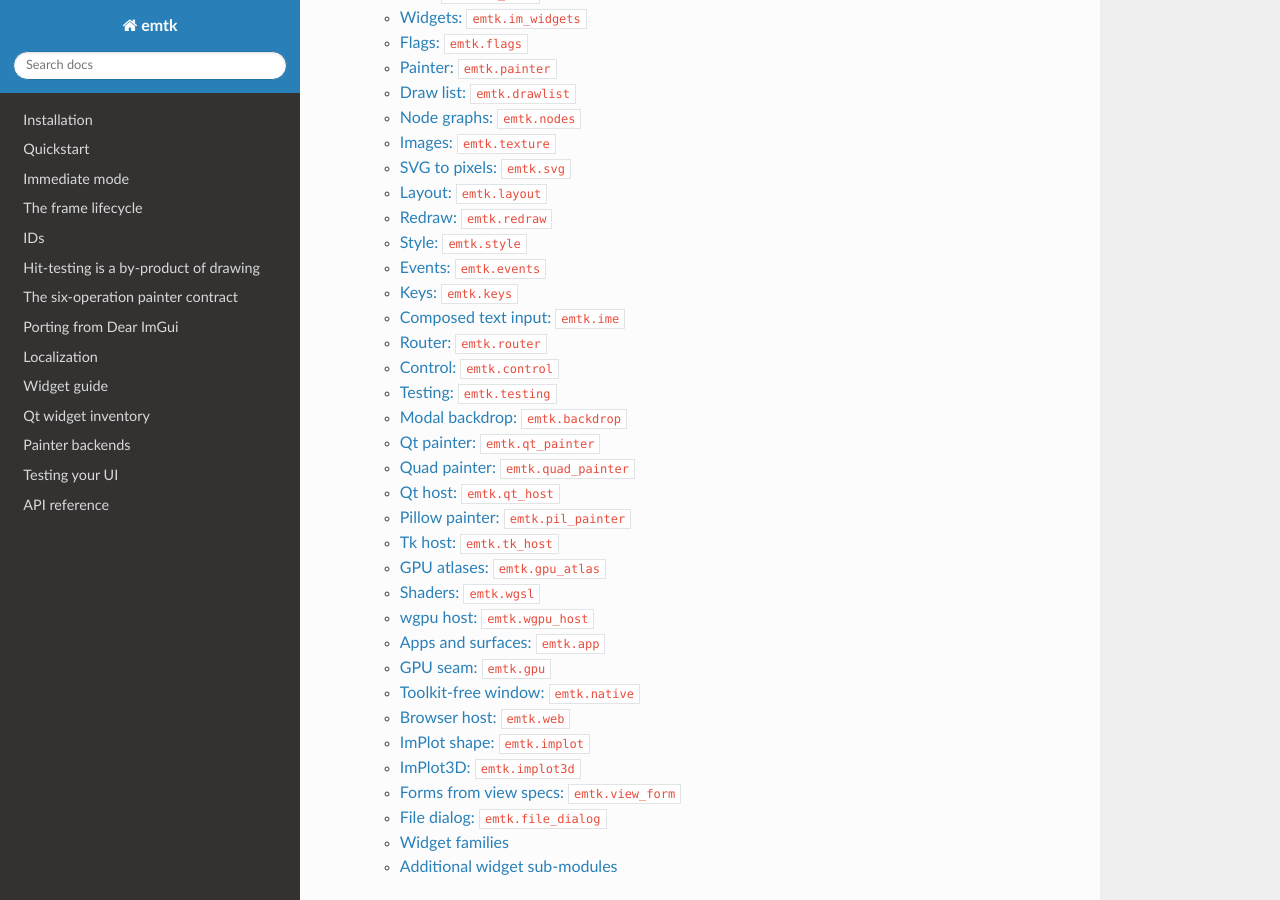
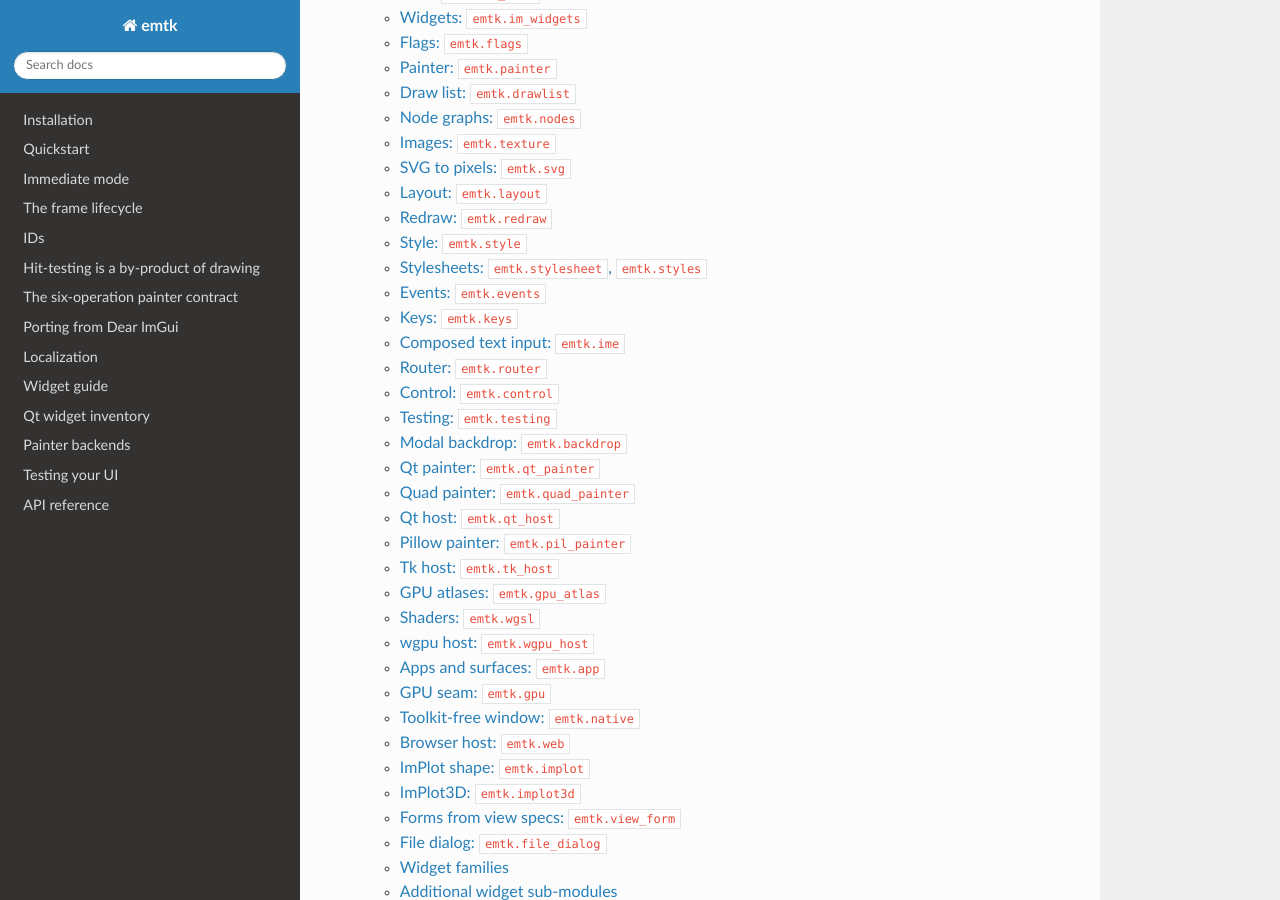
Before and after one commit to tpeulen/emtk, a Sphinx documentation site: the page built from docs/index.rst, in a window 1280 px wide and 900 px high, scrolled down 2566 px. Built offline with Sphinx 7.4.7 and the Read the Docs theme 3.1.0, drawn with Linux system fonts in a browser that asks for light colours.

Commit message:
Guards green: lazy name map, TABLE_KEYS "selection", stylesheet API docs
Three suite failures, two of them older than this batch:
- 62673bf added im.begin_filtered_list / end_filtered_list / filter_field
  without regenerating the lazy name map (test_the_lazy_name_map_is_current);
  tools/gen_names.py re-run, so emtk.begin_filtered_list resolves.
- 4876c64 made data_table read merged["selection"] ("single") without
  declaring it in view_form.TABLE_KEYS, so the schema generators that read
  TABLE_KEYS did not know the key
  (test_every_key_the_table_binding_reads_is_declared).
- emtk.styles (and emtk.stylesheet) had no automodule in docs/api.rst
  (test_staleness_guard_control_modules).

```diff
--- a/docs/api.rst
+++ b/docs/api.rst
@@ -82,6 +82,15 @@ Style: ``emtk.style``
 -------------------------
 
 .. automodule:: emtk.style
+   :noindex:
+
+Stylesheets: ``emtk.stylesheet``, ``emtk.styles``
+-------------------------------------------------
+
+.. automodule:: emtk.stylesheet
+   :noindex:
+
+.. automodule:: emtk.styles
    :noindex:
 
 Events: ``emtk.events``
--- a/emtk/__init__.py
+++ b/emtk/__init__.py
@@ -530,6 +530,7 @@ _NAME_TO_MODULE: dict[str, str] = {
     "begin_docked": "im",
     "begin_drag_drop_source": "im",
     "begin_drag_drop_target": "im",
+    "begin_filtered_list": "im",
     "begin_grid": "im",
     "begin_group": "im",
     "begin_item_tooltip": "im",
@@ -625,6 +626,7 @@ _NAME_TO_MODULE: dict[str, str] = {
     "end_docked": "im",
     "end_drag_drop_source": "im",
     "end_drag_drop_target": "im",
+    "end_filtered_list": "im",
     "end_frame": "im",
     "end_grid": "im",
     "end_group": "im",
@@ -642,6 +644,7 @@ _NAME_TO_MODULE: dict[str, str] = {
     "fill_circle": "painter",
     "fill_convex": "painter",
     "fill_triangles": "painter",
+    "filter_field": "im",
     "filter_marks": "widgets.menus",
     "fit_text": "widgets.basic",
     "floats_to_rgba": "widgets.color",
```
Also changed, not shown: 1 other file.
